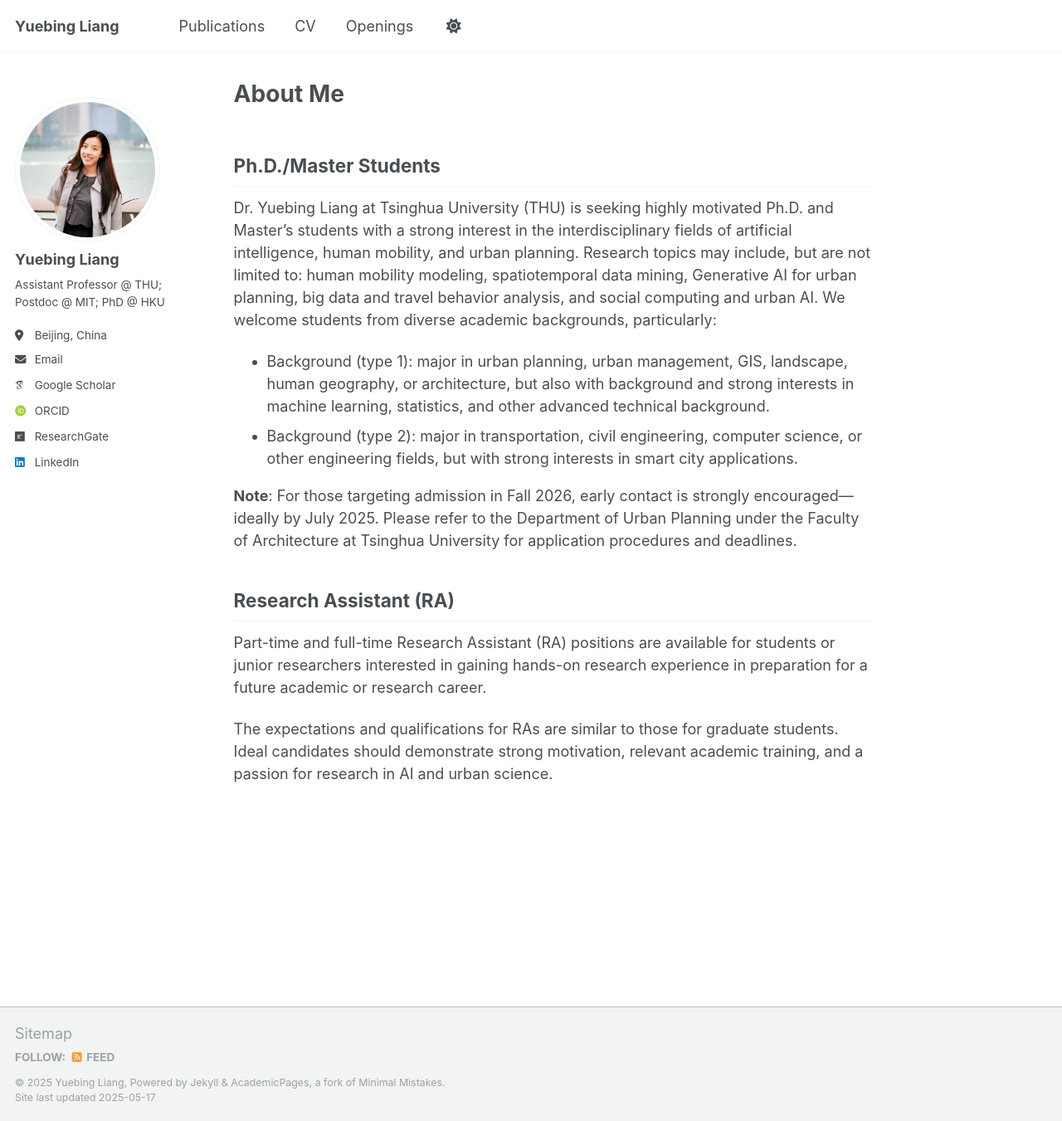
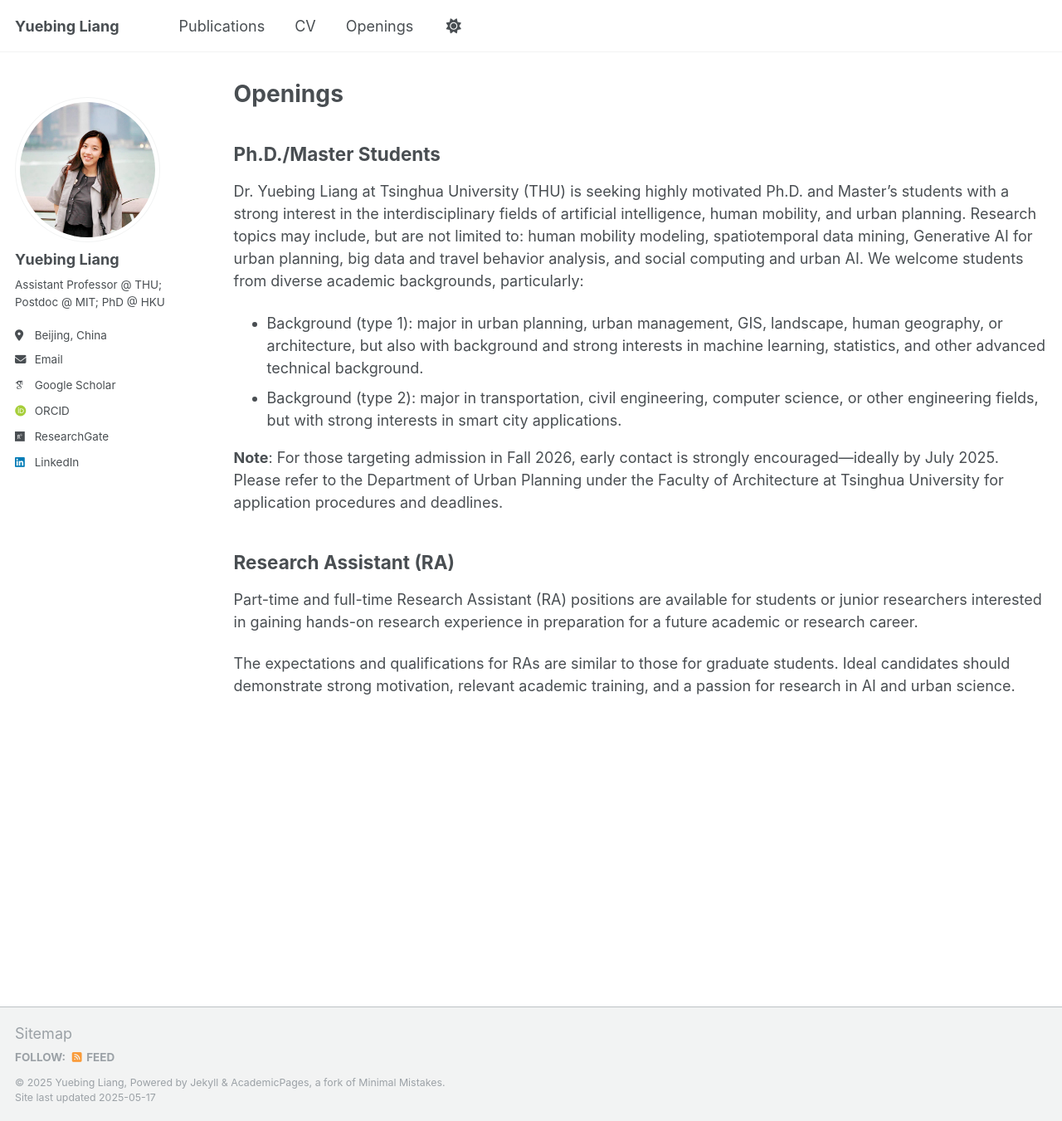
Before and after one commit to yuebingliang/yuebingliang.github.io, a Jekyll site: the page built from _pages/openings.md, in a window 1280 px wide and 1351 px high. Shown: the whole window at 83% size. Built offline with Jekyll 4.4.1, drawn with Linux system fonts in a browser that asks for light colours; some web fonts are replaced.

Commit message:
Update openings.md

```diff
--- a/_pages/openings.md
+++ b/_pages/openings.md
@@ -1,10 +1,8 @@
 ---
+layout: archive
+title: "Openings"
 permalink: /openings/
-title: "About Me"
 author_profile: true
-redirect_from:
-  - /about/
-  - /about.html
 ---
 
 ## Ph.D./Master Students
```
